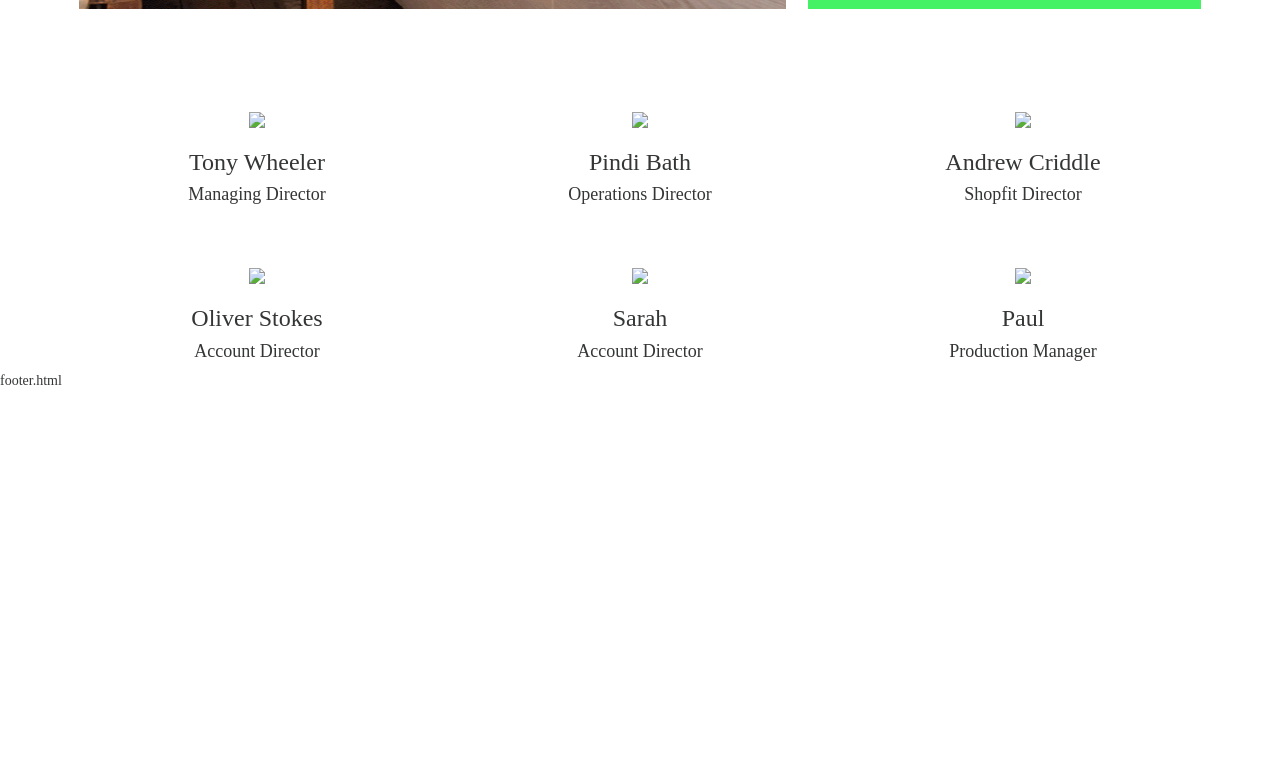
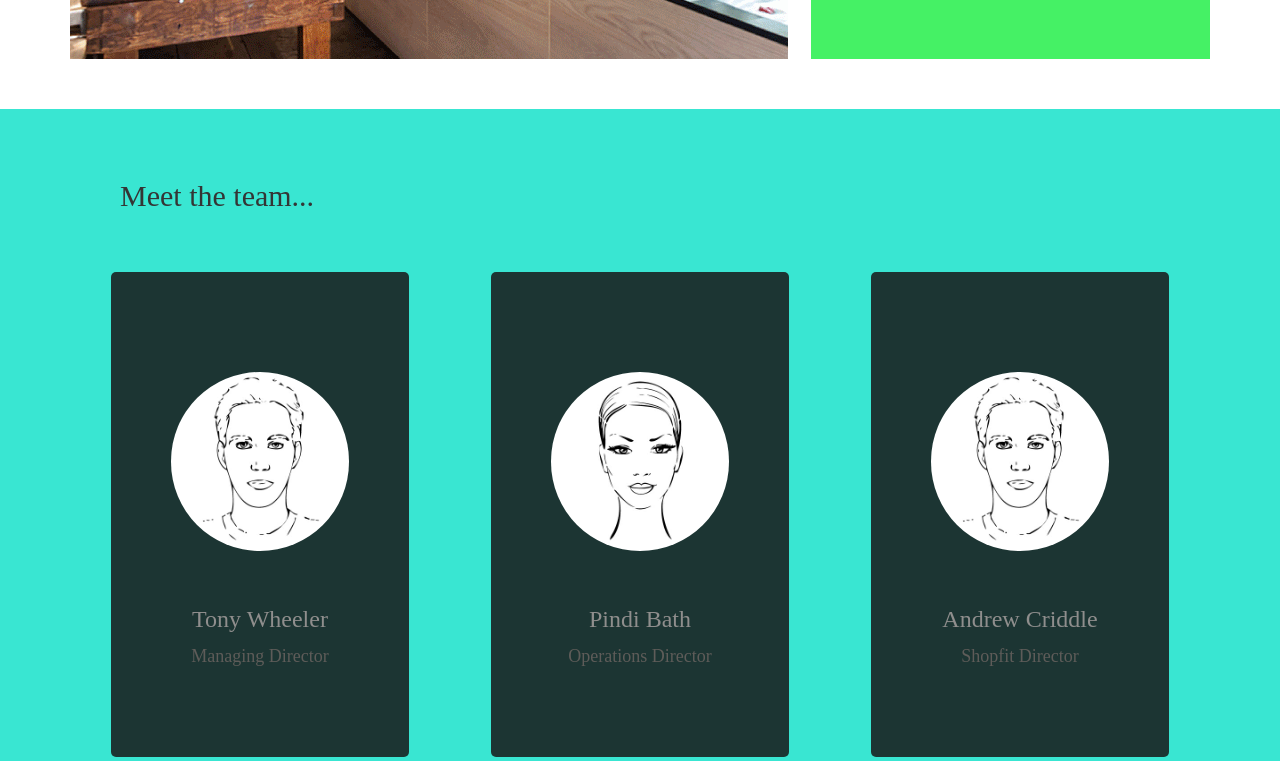
Before and after one commit to d9nny/atlantic, a website: page index.html in a window 1280 px wide. Shown: the part 3135-3896 px from the top of the page. Before the commit the page ends 3526 px from the top, so only its background shows below. Drawn offline with nearby package versions, Linux system fonts and the light colour scheme; some packages are replaced by stand-ins of ours.

Commit message:
styled team and made it responsive

```diff
--- a/app/controllers/aboutUsController.js
+++ b/app/controllers/aboutUsController.js
@@ -34,32 +34,32 @@ atlantic.controller('AboutUsController', ['$http', function($http) {
    self.teamMembers = [
     {
       'name': 'Tony Wheeler',
-      'imageUrl': './../../assets/images/aboutUs/team/tony.jpg',
+      'imageUrl': './../../assets/images/aboutUs/team/man.jpg',
       'position': 'Managing Director'
     },
     {
       'name': 'Pindi Bath',
-      'imageUrl': './../../assets/images/aboutUs/team/pindi.gif',
+      'imageUrl': './../../assets/images/aboutUs/team/woman.jpg',
       'position': 'Operations Director'
     },
     {
       'name': 'Andrew Criddle',
-      'imageUrl': './../../assets/images/aboutUs/team/andy.gif',
+      'imageUrl': './../../assets/images/aboutUs/team/man.jpg',
       'position': 'Shopfit Director'
     },
     {
       'name': 'Oliver Stokes',
-      'imageUrl': './../../assets/images/aboutUs/team/oliver.gif',
+      'imageUrl': './../../assets/images/aboutUs/team/man.jpg',
       'position': 'Account Director'
     },
     {
-      'name': 'Sarah ',
-      'imageUrl': './../../assets/images/aboutUs/team/sarah.gif',
+      'name': 'Sarah Parks',
+      'imageUrl': './../../assets/images/aboutUs/team/woman.jpg',
       'position': 'Account Director'
     },
     {
-      'name': 'Paul',
-      'imageUrl': './../../assets/images/aboutUs/team/paul.gif',
+      'name': 'Paul Gregory',
+      'imageUrl': './../../assets/images/aboutUs/team/man.jpg',
       'position': 'Production Manager'
     }
   ];
--- a/app/partials/aboutUs/team.html
+++ b/app/partials/aboutUs/team.html
@@ -1,6 +1,8 @@
 <section id='teamMembers' class="row">
 	<div class='container'>
-	<div ng-repeat='member in aboutCtrl.teamMembers' class='member col-md-4'>
+	<h2>Meet the team...</h2>
+	<div ng-repeat='member in aboutCtrl.teamMembers' class='member col-sn-6 col-md-4'>
+		<div class='memberContainer'>
 		<div class='memImg'>
 			<img ng-src="{{member.imageUrl}}">
 		</div>
@@ -12,4 +14,5 @@
 		</div>
 	</div>
 </div>
+</div>
 </section>
--- a/assets/stylesheets/aboutUs.css
+++ b/assets/stylesheets/aboutUs.css
@@ -54,6 +54,9 @@
 }
 
 /* companies */
+#departments {
+	margin-top: 50px;
+}
 
 .department {
 	position: relative;
@@ -125,9 +128,6 @@ div.department:nth-child(2) > div.depImg {
 	background-color: rgba(87, 20, 237, 0.79);
 	float: right;
 }
-div.department:nth-child(3) > div.depImg {
-	background-size: contain !important;
-}
 
 #Interiors {
 	background-color: rgba(237, 224, 20, 0.79);
@@ -182,20 +182,72 @@ div.department:nth-child(5) > div.depImg {
 
 #teamMembers {
 	margin-top: 50px;
+	background-color: #39E6D2;
+  padding: 50px 0 100px 0;
+}
+
+#teamMembers h2 {
+	margin-left: 50px;
 }
 
 .member {
 	text-align: center;
 	margin-top: 50px;
+	padding: auto 0;
 }
 
 .memImg {
-
-}
-.memContentsContainer {
-
+  padding: 50px 0;
 }
 
-.memContents {
+.memberContainer  {
+	padding: 50px 0 30px 0;
+  background-color: rgba(24, 25, 25, 0.86);
+  width: 85%;
+  margin: auto;
+	border-radius: 5px;
+}
 
+.memImg > img {
+  width: 60%;
+  border-radius: 100%;
 }
+
+.memContents > h3 {
+	margin: 0;
+	padding: 5px 0;
+	color: #8F8E8D;
+}
+
+.memContents > h4 {
+	padding-bottom: 50px;
+	color: #5E5C59;
+}
+
+@media screen and (min-width:750px) {
+	#teamMembers .col-md-4 {
+	    width: 33.33333333%;
+	    float: left;
+	}
+}
+
+@media screen and (max-width:990px) {
+
+	.memberContainer {
+		padding: 0 ;
+	}
+}
+
+@media screen and (max-width:750px) {
+	.memberContainer {
+	    width: 45%;
+	    padding: 0;
+	}
+}
+
+@media screen and (max-width:550px) {
+	.memberContainer {
+	    width: 70%;
+	    padding-top: 10px;
+	}
+}
--- a/assets/stylesheets/index.css
+++ b/assets/stylesheets/index.css
@@ -2,12 +2,6 @@ body {
 	margin-top: 55px;
 	color: #343535;
   font-family: futura;
-}
-
-
-@media screen and (min-width: 1200px) {
-.container {
-    width: 90%;
 }
 
 /* Navbar */
@@ -60,11 +54,8 @@ a.navbar-title {
 }
 
 .navbar-toggle {
-  margin-top: 2px;
-  height: 40px;
-  border-radius: 4;
   border: 2px solid white;
-
+  margin-top: 5px;
 }
 
 .navbar-default .navbar-toggle .icon-bar {
@@ -75,14 +66,14 @@ a.navbar-title {
 
 #socialMediaContainer {
   position: absolute;
-  height: 50px;
-  top: 0;
+  height: 30px;
+  top: 5px;
   right: 50px;
 }
 
 .socialBtn {
-  width: 40px;
-  height: 40px;
+  width: 30px;
+  height: 30px;
   z-index: 1;
   background-size: cover;
   border: none;
@@ -114,7 +105,7 @@ a.navbar-title {
 
 @media screen and (max-width:765px) {
   #socialMediaContainer {
-    top: 0;
-    right: 65px;
+    top: 8px;
+    right: 70px;
   }
 }
```
Also changed, not shown: assets/images/aboutUs/team/man.jpg (added), assets/images/aboutUs/team/woman.jpg (added), 2 other files.
